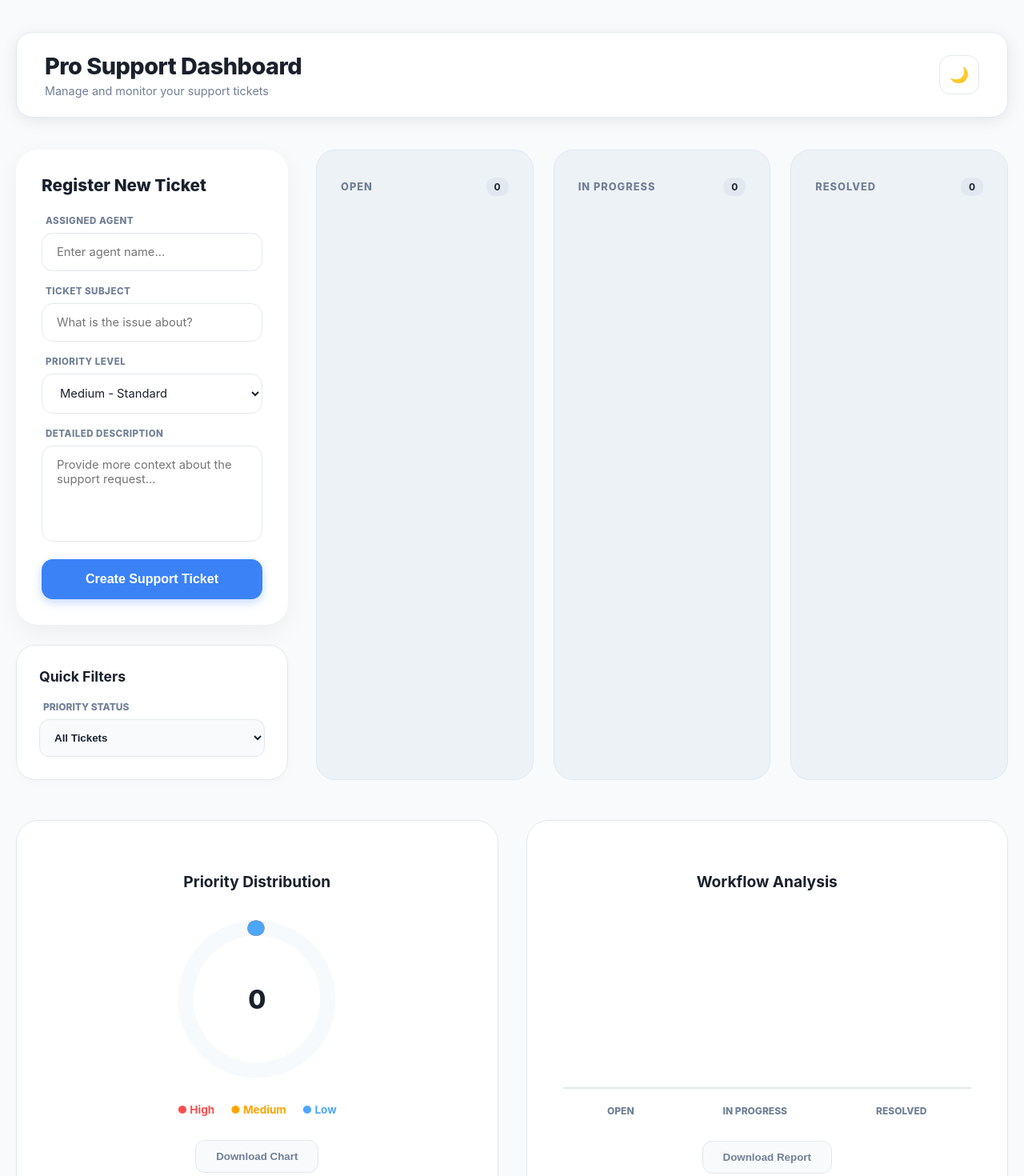
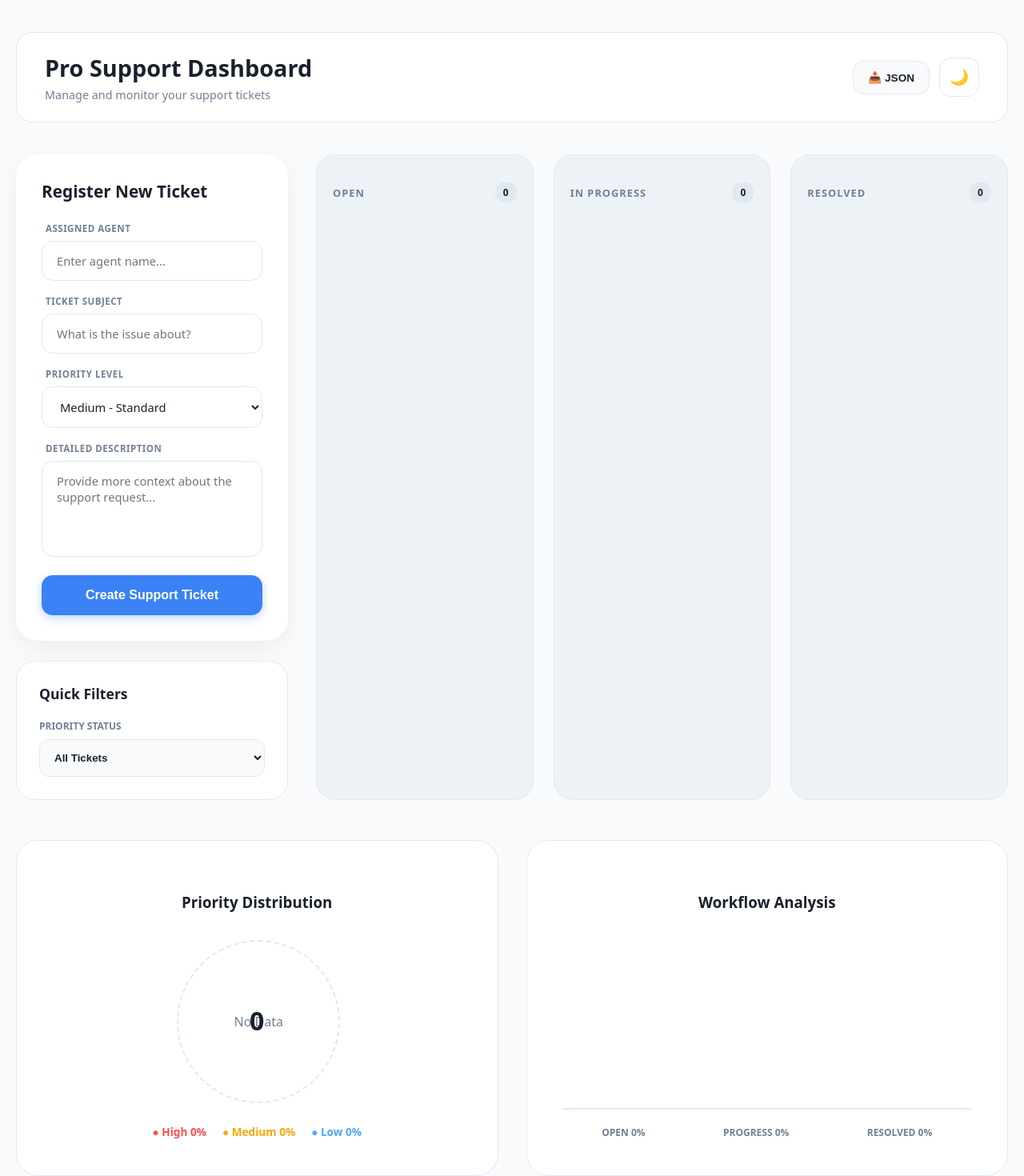
Before and after one commit to Fiorella318/Support-Tickets, a React (Vite) app: page / in a window 1280 px wide. Shown: the top 1470 px of the page at 80% size. Built offline with nearby package versions, Linux system fonts and the light colour scheme.

Commit message:
README updated with rodamap

```diff
--- a/src/App.tsx
+++ b/src/App.tsx
@@ -21,7 +21,6 @@ function App() {
     setIsLoaded(true);
   }, []);
 
-  // ELIMINA EL BORDE BLANCO DE LA PANTALLA
   useEffect(() => {
     document.body.style.margin = '0';
     document.body.style.padding = '0';
@@ -72,12 +71,20 @@ function App() {
     setTickets(prev => prev.map(t => t.id === id ? { ...t, status: newStatus } : t));
   };
 
-  const exportImage = (ref: React.RefObject<HTMLDivElement | null>, name: string) => {
+  // FUNCIÓN PARA DESCARGAR JSON
+  const downloadJSON = () => {
+    const dataStr = "data:text/json;charset=utf-8," + encodeURIComponent(JSON.stringify(tickets, null, 2));
+    const downloadAnchorNode = document.createElement('a');
+    downloadAnchorNode.setAttribute("href", dataStr);
+    downloadAnchorNode.setAttribute("download", "tickets_backup.json");
+    document.body.appendChild(downloadAnchorNode);
+    downloadAnchorNode.click();
+    downloadAnchorNode.remove();
+  };
+
+  const exportImage = (ref: React.RefObject<HTMLDivElement>, name: string) => {
     if (ref.current) {
-      toPng(ref.current, {
-        backgroundColor: theme.card,
-        style: { padding: '30px' }
-      })
+      toPng(ref.current, { backgroundColor: theme.card, style: { padding: '30px' } })
       .then((url) => {
         const link = document.createElement('a');
         link.href = url;
@@ -87,10 +94,7 @@ function App() {
     }
   };
 
-  const filteredTickets = filterPriority === 'All'
-    ? tickets
-    : tickets.filter(t => t.priority === filterPriority);
-
+  const filteredTickets = filterPriority === 'All' ? tickets : tickets.filter(t => t.priority === filterPriority);
   const total = tickets.length;
   const getP = (p: Priority) => tickets.filter(t => t.priority === p).length;
   const getS = (s: Status) => tickets.filter(t => t.status === s).length;
@@ -99,46 +103,24 @@ function App() {
   if (!isLoaded) return null;
 
   return (
-    <div style={{
-      backgroundColor: theme.bg,
-      minHeight: '100vh',
-      padding: '40px 20px',
-      color: theme.text,
-      transition: 'all 0.3s ease',
-      fontFamily: '-apple-system, BlinkMacSystemFont, "Segoe UI", Roboto, Helvetica, Arial, sans-serif'
-    }}>
+    <div style={{ backgroundColor: theme.bg, minHeight: '100vh', padding: '40px 20px', color: theme.text, transition: 'all 0.3s ease', fontFamily: 'system-ui' }}>
       <div style={{ maxWidth: '1240px', margin: '0 auto' }}>
 
-        <header style={{
-          display: 'flex',
-          justifyContent: 'space-between',
-          alignItems: 'center',
-          background: theme.card,
-          padding: '24px 35px',
-          borderRadius: '20px',
-          marginBottom: '40px',
-          border: `1px solid ${theme.border}`,
-          boxShadow: '0 4px 20px rgba(0,0,0,0.08)'
-        }}>
+        <header style={{ display: 'flex', justifyContent: 'space-between', alignItems: 'center', background: theme.card, padding: '24px 35px', borderRadius: '20px', marginBottom: '40px', border: `1px solid ${theme.border}` }}>
           <div>
-            <h1 style={{ margin: 0, fontSize: '1.8rem', fontWeight: 800, letterSpacing: '-0.5px' }}>Pro Support Dashboard</h1>
+            <h1 style={{ margin: 0, fontSize: '1.8rem', fontWeight: 800 }}>Pro Support Dashboard</h1>
             <p style={{ margin: '5px 0 0 0', color: theme.subtext, fontSize: '0.9rem' }}>Manage and monitor your support tickets</p>
           </div>
-          <div style={{ display: 'flex', gap: '15px' }}>
+          <div style={{ display: 'flex', gap: '12px', alignItems: 'center' }}>
+            {/* BOTÓN JSON AÑADIDO AL COSTADO */}
             <button
-              onClick={() => setDarkMode(!darkMode)}
-              style={{
-                cursor: 'pointer',
-                padding: '12px',
-                borderRadius: '14px',
-                border: `1px solid ${theme.border}`,
-                background: theme.card,
-                fontSize: '1.2rem',
-                display: 'flex',
-                alignItems: 'center',
-                justifyContent: 'center'
-              }}
+              onClick={downloadJSON}
+              title="Download Backup"
+              style={{ cursor: 'pointer', padding: '12px 18px', borderRadius: '14px', border: `1px solid ${theme.border}`, background: theme.bg, color: theme.text, fontWeight: 700, fontSize: '0.85rem', display: 'flex', alignItems: 'center', gap: '8px' }}
             >
+              📥 JSON
+            </button>
+            <button onClick={() => setDarkMode(!darkMode)} style={{ cursor: 'pointer', padding: '12px', borderRadius: '14px', border: `1px solid ${theme.border}`, background: theme.card, fontSize: '1.2rem' }}>
               {darkMode ? '☀️' : '🌙'}
             </button>
           </div>
@@ -147,32 +129,10 @@ function App() {
         <div style={{ display: 'grid', gridTemplateColumns: '340px 1fr', gap: '35px', marginBottom: '50px' }}>
           <aside style={{ display: 'flex', flexDirection: 'column', gap: '25px' }}>
             <TicketForm onAddTicket={addTicket} isDark={darkMode} />
-
-            <div style={{
-              background: theme.card,
-              padding: '28px',
-              borderRadius: '24px',
-              border: `1px solid ${theme.border}`,
-              boxShadow: '0 4px 15px rgba(0,0,0,0.02)'
-            }}>
+            <div style={{ background: theme.card, padding: '28px', borderRadius: '24px', border: `1px solid ${theme.border}` }}>
               <h3 style={{ margin: '0 0 20px 0', fontSize: '1.1rem', fontWeight: 700 }}>Quick Filters</h3>
-              <label style={{ display: 'block', fontSize: '0.75rem', fontWeight: 800, color: theme.subtext, marginBottom: '8px', marginLeft: '5px' }}>
-                PRIORITY STATUS
-              </label>
-              <select
-                value={filterPriority}
-                onChange={(e) => setFilterPriority(e.target.value as any)}
-                style={{
-                  width: '100%',
-                  padding: '14px',
-                  borderRadius: '12px',
-                  border: `1px solid ${theme.border}`,
-                  background: theme.bg,
-                  color: theme.text,
-                  fontWeight: 600,
-                  outline: 'none'
-                }}
-              >
+              <label style={{ display: 'block', fontSize: '0.75rem', fontWeight: 800, color: theme.subtext, marginBottom: '8px' }}>PRIORITY STATUS</label>
+              <select value={filterPriority} onChange={(e) => setFilterPriority(e.target.value as any)} style={{ width: '100%', padding: '14px', borderRadius: '12px', border: `1px solid ${theme.border}`, background: theme.bg, color: theme.text, fontWeight: 600, outline: 'none' }}>
                 <option value="All">All Tickets</option>
                 <option value="High">🔴 High Priority</option>
                 <option value="Medium">🟠 Medium Priority</option>
@@ -183,39 +143,14 @@ function App() {
 
           <main style={{ display: 'grid', gridTemplateColumns: 'repeat(3, 1fr)', gap: '25px' }}>
             {(['Open', 'In Progress', 'Resolved'] as Status[]).map(status => (
-              <div
-                key={status}
-                onDragOver={e => e.preventDefault()}
-                onDrop={e => handleDrop(e, status)}
-                style={{
-                  background: theme.kanbanBg,
-                  padding: '25px 20px',
-                  borderRadius: '24px',
-                  minHeight: '700px',
-                  border: `1px solid ${theme.border}`,
-                  display: 'flex',
-                  flexDirection: 'column'
-                }}
-              >
-                <div style={{ display: 'flex', justifyContent: 'space-between', alignItems: 'center', marginBottom: '25px', padding: '0 10px' }}>
-                  <h3 style={{ fontSize: '0.8rem', color: theme.subtext, fontWeight: 800, letterSpacing: '1px' }}>
-                    {status.toUpperCase()}
-                  </h3>
-                  <span style={{ background: theme.border, padding: '4px 10px', borderRadius: '10px', fontSize: '0.75rem', fontWeight: 700 }}>
-                    {tickets.filter(t => t.status === status).length}
-                  </span>
+              <div key={status} onDragOver={e => e.preventDefault()} onDrop={e => handleDrop(e, status)} style={{ background: theme.kanbanBg, padding: '25px 20px', borderRadius: '24px', minHeight: '700px', border: `1px solid ${theme.border}` }}>
+                <div style={{ display: 'flex', justifyContent: 'space-between', alignItems: 'center', marginBottom: '25px' }}>
+                  <h3 style={{ fontSize: '0.8rem', color: theme.subtext, fontWeight: 800, letterSpacing: '1px' }}>{status.toUpperCase()}</h3>
+                  <span style={{ background: theme.border, padding: '4px 10px', borderRadius: '10px', fontSize: '0.75rem', fontWeight: 700 }}>{tickets.filter(t => t.status === status).length}</span>
                 </div>
-                <div style={{ flex: 1 }}>
-                  {filteredTickets.filter(t => t.status === status).map(t => (
-                    <TicketCard
-                      key={t.id}
-                      ticket={t}
-                      onStatusChange={updateStatus}
-                      onDeleteTicket={deleteTicket}
-                      isDark={darkMode}
-                    />
-                  ))}
-                </div>
+                {filteredTickets.filter(t => t.status === status).map(t => (
+                  <TicketCard key={t.id} ticket={t} onStatusChange={updateStatus} onDeleteTicket={deleteTicket} isDark={darkMode} />
+                ))}
               </div>
             ))}
           </main>
@@ -223,47 +158,41 @@ function App() {
 
         <div style={{ display: 'grid', gridTemplateColumns: '1fr 1fr', gap: '35px' }}>
           <div ref={priorityBoxRef} style={{ background: theme.card, padding: '45px', borderRadius: '28px', border: `1px solid ${theme.border}`, textAlign: 'center' }}>
-            <h3 style={{ marginBottom: '35px', fontWeight: 700, fontSize: '1.2rem' }}>Priority Distribution</h3>
+            <h3 style={{ marginBottom: '35px', fontWeight: 700 }}>Priority Distribution</h3>
             <div style={{ width: '200px', height: '200px', margin: '0 auto', position: 'relative' }}>
-                <svg viewBox="0 0 36 36" style={{ transform: 'rotate(-90deg)', width: '100%' }}>
-                  <circle cx="18" cy="18" r="16" fill="none" stroke={darkMode ? '#334155' : '#F7FAFC'} strokeWidth="3.5" />
-                  <circle cx="18" cy="18" r="16" fill="none" stroke="#FF4D4D" strokeWidth="3.5" strokeDasharray={`${pct(getP('High'))} 100`} strokeLinecap="round" />
-                  <circle cx="18" cy="18" r="16" fill="none" stroke="#FFA500" strokeWidth="3.5" strokeDasharray={`${pct(getP('Medium'))} 100`} strokeDashoffset={`-${pct(getP('High'))}`} strokeLinecap="round" />
-                  <circle cx="18" cy="18" r="16" fill="none" stroke="#4DA6FF" strokeWidth="3.5" strokeDasharray={`${pct(getP('Low'))} 100`} strokeDashoffset={`-${pct(getP('High')) + pct(getP('Medium'))}`} strokeLinecap="round" />
-                </svg>
+                {total > 0 ? (
+                  <svg viewBox="0 0 36 36" style={{ transform: 'rotate(-90deg)', width: '100%' }}>
+                    <circle cx="18" cy="18" r="16" fill="none" stroke={darkMode ? '#334155' : '#F7FAFC'} strokeWidth="3.5" />
+                    {getP('High') > 0 && <circle cx="18" cy="18" r="16" fill="none" stroke="#FF4D4D" strokeWidth="3.5" strokeDasharray={`${pct(getP('High'))} 100`} strokeLinecap="round" />}
+                    {getP('Medium') > 0 && <circle cx="18" cy="18" r="16" fill="none" stroke="#FFA500" strokeWidth="3.5" strokeDasharray={`${pct(getP('Medium'))} 100`} strokeDashoffset={`-${pct(getP('High'))}`} strokeLinecap="round" />}
+                    {getP('Low') > 0 && <circle cx="18" cy="18" r="16" fill="none" stroke="#4DA6FF" strokeWidth="3.5" strokeDasharray={`${pct(getP('Low'))} 100`} strokeDashoffset={`-${pct(getP('High')) + pct(getP('Medium'))}`} strokeLinecap="round" />}
+                  </svg>
+                ) : (
+                  <div style={{ width: '100%', height: '100%', borderRadius: '50%', border: `2px dashed ${theme.border}`, display: 'flex', alignItems: 'center', justifyContent: 'center', color: theme.subtext }}>No Data</div>
+                )}
                 <div style={{ position: 'absolute', top: '50%', left: '50%', transform: 'translate(-50%, -50%)' }}>
                   <span style={{ fontSize: '2rem', fontWeight: 800 }}>{total}</span>
                 </div>
             </div>
             <div style={{ marginTop: '30px', display: 'flex', justifyContent: 'center', gap: '20px', fontSize: '0.85rem' }}>
-              <span style={{ color: '#FF4D4D', fontWeight: 700 }}>● High</span>
-              <span style={{ color: '#FFA500', fontWeight: 700 }}>● Medium</span>
-              <span style={{ color: '#4DA6FF', fontWeight: 700 }}>● Low</span>
+              <span style={{ color: '#FF4D4D', fontWeight: 700 }}>● High {pct(getP('High'))}%</span>
+              <span style={{ color: '#FFA500', fontWeight: 700 }}>● Medium {pct(getP('Medium'))}%</span>
+              <span style={{ color: '#4DA6FF', fontWeight: 700 }}>● Low {pct(getP('Low'))}%</span>
             </div>
-            <button
-              onClick={() => exportImage(priorityBoxRef, 'prioridad')}
-              style={{ marginTop: '30px', padding: '12px 25px', borderRadius: '12px', border: `1px solid ${theme.border}`, background: theme.bg, color: theme.subtext, fontWeight: 700, cursor: 'pointer' }}
-            >
-              Download Chart
-            </button>
           </div>
 
           <div ref={statusBoxRef} style={{ background: theme.card, padding: '45px', borderRadius: '28px', border: `1px solid ${theme.border}`, textAlign: 'center' }}>
-            <h3 style={{ marginBottom: '35px', fontWeight: 700, fontSize: '1.2rem' }}>Workflow Analysis</h3>
+            <h3 style={{ marginBottom: '35px', fontWeight: 700 }}>Workflow Analysis</h3>
             <div style={{ display: 'flex', alignItems: 'flex-end', justifyContent: 'space-around', height: '200px', borderBottom: `2px solid ${theme.border}`, paddingBottom: '10px' }}>
-                <div style={{ width: '50px', height: `${pct(getS('Open'))}%`, background: '#6B46C1', borderRadius: '10px 10px 0 0', transition: 'height 0.5s ease' }} />
-                <div style={{ width: '50px', height: `${pct(getS('In Progress'))}%`, background: '#9F7AEA', borderRadius: '10px 10px 0 0', transition: 'height 0.5s ease' }} />
-                <div style={{ width: '50px', height: `${pct(getS('Resolved'))}%`, background: '#B794F4', borderRadius: '10px 10px 0 0', transition: 'height 0.5s ease' }} />
+                <div style={{ width: '50px', height: `${pct(getS('Open'))}%`, background: '#6B46C1', borderRadius: '10px 10px 0 0' }} />
+                <div style={{ width: '50px', height: `${pct(getS('In Progress'))}%`, background: '#9F7AEA', borderRadius: '10px 10px 0 0' }} />
+                <div style={{ width: '50px', height: `${pct(getS('Resolved'))}%`, background: '#B794F4', borderRadius: '10px 10px 0 0' }} />
             </div>
             <div style={{ display: 'flex', justifyContent: 'space-around', marginTop: '20px', fontWeight: 800, color: theme.subtext, fontSize: '0.75rem' }}>
-              <span>OPEN</span><span>IN PROGRESS</span><span>RESOLVED</span>
+              <span>OPEN {pct(getS('Open'))}%</span>
+              <span>PROGRESS {pct(getS('In Progress'))}%</span>
+              <span>RESOLVED {pct(getS('Resolved'))}%</span>
             </div>
-            <button
-              onClick={() => exportImage(statusBoxRef, 'estados')}
-              style={{ marginTop: '30px', padding: '12px 25px', borderRadius: '12px', border: `1px solid ${theme.border}`, background: theme.bg, color: theme.subtext, fontWeight: 700, cursor: 'pointer' }}
-            >
-              Download Report
-            </button>
           </div>
         </div>
       </div>
```
Also changed, not shown: 1 other file (tests, documents, lock files or other folders).
